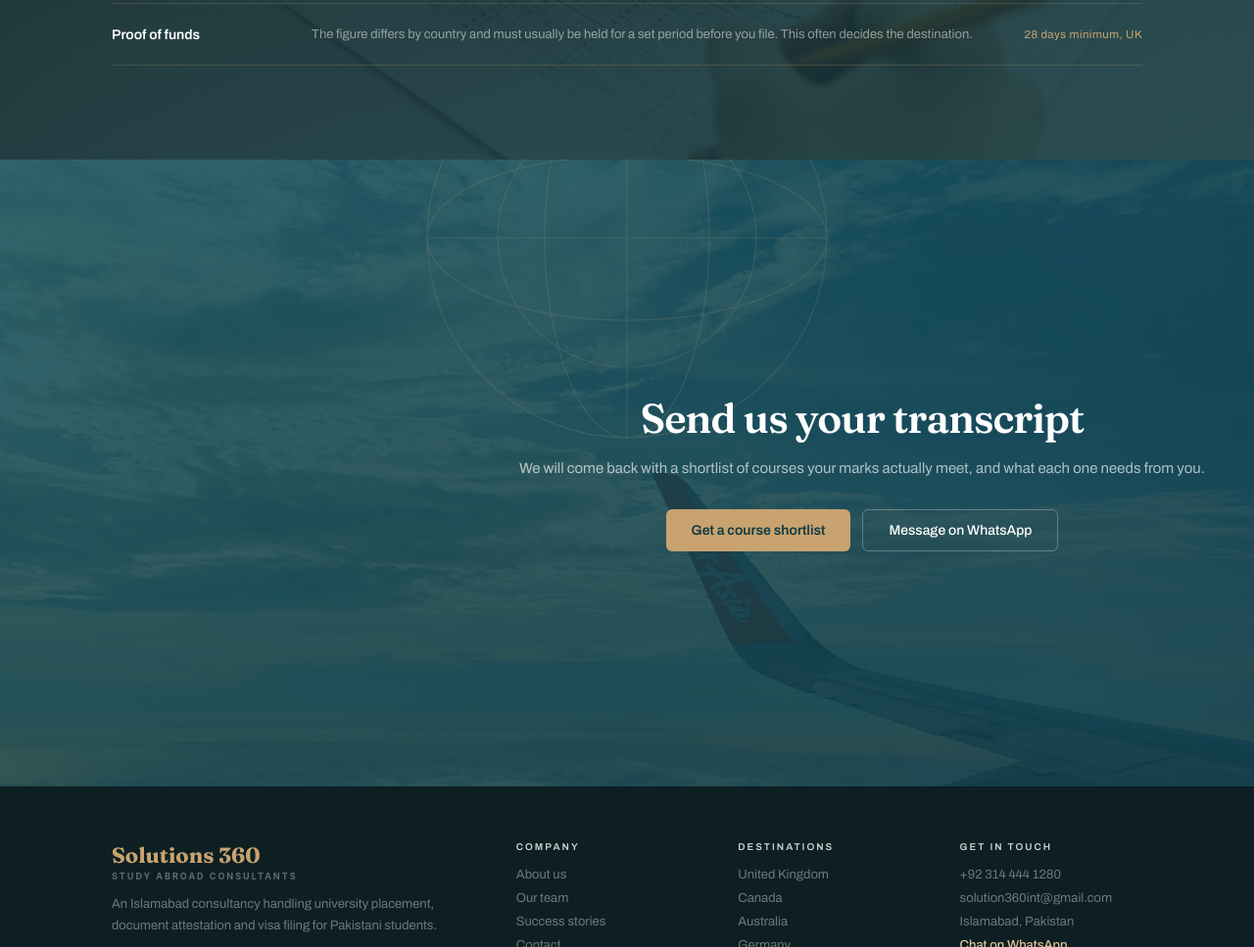
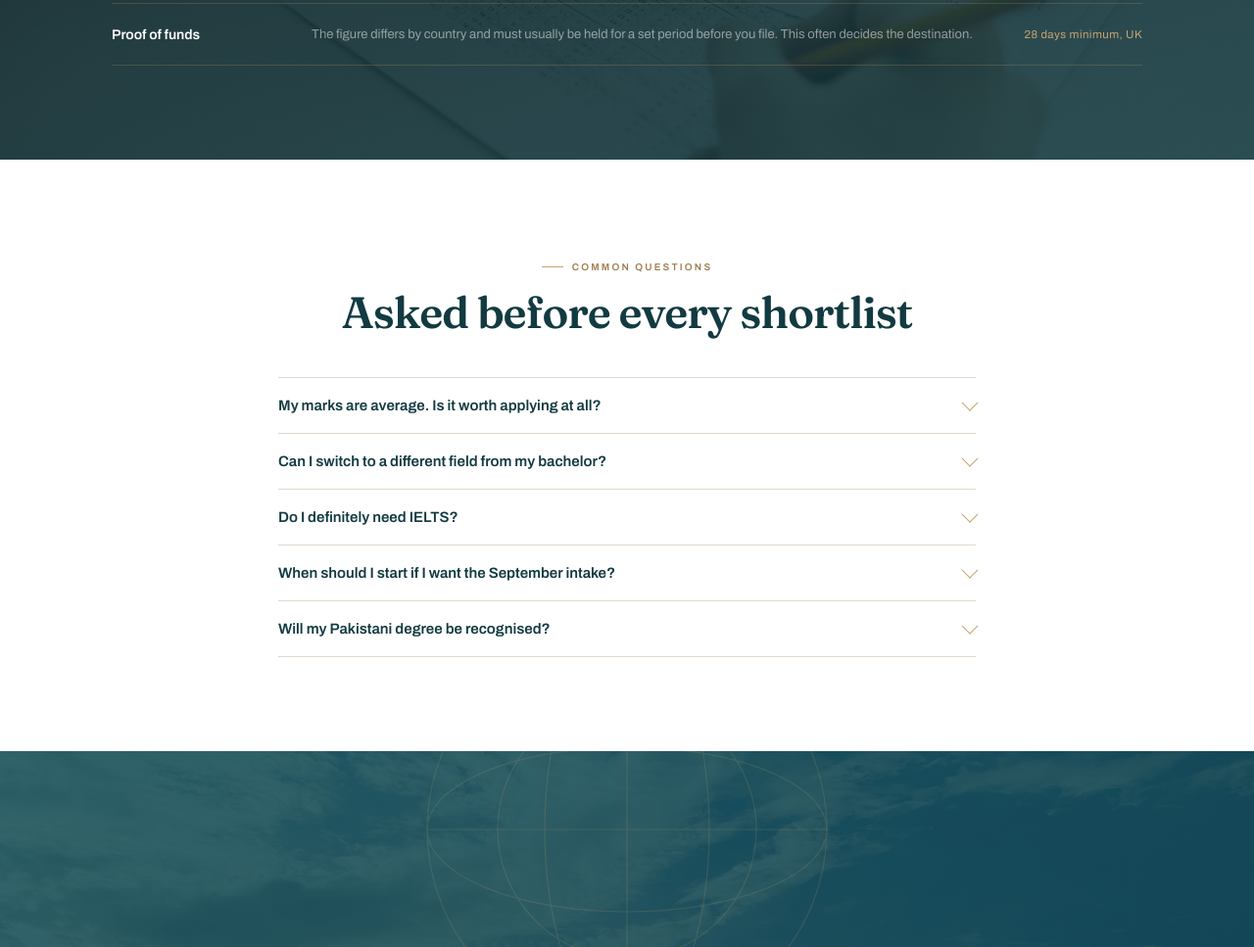
Before and after one commit to tahirarmie-niggo/solutions3601, a website: page public/courses.html in a window 1280 px wide. Shown: the part 3238-4205 px from the top of the page at 98% size. Drawn offline with Linux system fonts and the light colour scheme.

Commit message:
Update courses.html

```diff
--- a/public/courses.html
+++ b/public/courses.html
@@ -175,6 +175,36 @@
   </div>
 </section>
 
+<!-- ===== COURSE FAQ ===== -->
+<section class="s3-sec">
+  <div class="s3-head mid reveal">
+    <div class="s3-eyebrow">Common questions</div>
+    <h2 class="s3-display">Asked before every shortlist</h2>
+  </div>
+  <div class="s3-faq">
+    <details class="s3-q reveal">
+      <summary>My marks are average. Is it worth applying at all?</summary>
+      <p>Usually yes, but not everywhere. Plenty of good universities look at your overall profile rather than a single percentage, and some countries weigh your subject grades far more than the aggregate. We will tell you in the first session which tier is realistic instead of letting you find out through rejections.</p>
+    </details>
+    <details class="s3-q reveal">
+      <summary>Can I switch to a different field from my bachelor?</summary>
+      <p>For business, IT and most social sciences, often yes — a conversion masters exists for exactly this. For medicine, engineering and law it is much harder, because those programmes assume specific prior coursework. Tell us early if you are planning a switch; it changes the shortlist entirely.</p>
+    </details>
+    <details class="s3-q reveal">
+      <summary>Do I definitely need IELTS?</summary>
+      <p>Not always. Some universities waive it if your prior education was English-medium, and a few accept their own internal test. But waivers are decided by the university, not by us, and the visa office may still want a test result — so we plan on you taking it unless a written waiver is confirmed.</p>
+    </details>
+    <details class="s3-q reveal">
+      <summary>When should I start if I want the September intake?</summary>
+      <p>Ideally the previous October or November. Attestation alone can run six to eight weeks, scholarship deadlines close far earlier than admission deadlines, and entry tests like IMAT have fixed dates. Starting in June for a September intake is possible but removes most of your options.</p>
+    </details>
+    <details class="s3-q reveal">
+      <summary>Will my Pakistani degree be recognised?</summary>
+      <p>For admission, yes, once it has HEC attestation and the receiving country's equivalence. Professional recognition — practising as a doctor, lawyer or engineer in that country — is a separate process with its own exams, and we will explain what it involves before you choose a programme rather than after.</p>
+    </details>
+  </div>
+</section>
+
 <!-- ===== CTA ===== -->
 <section class="s3-cta cta-b">
   <svg class="s3-cta-mesh" viewBox="0 0 400 400" fill="none" aria-hidden="true">
```
